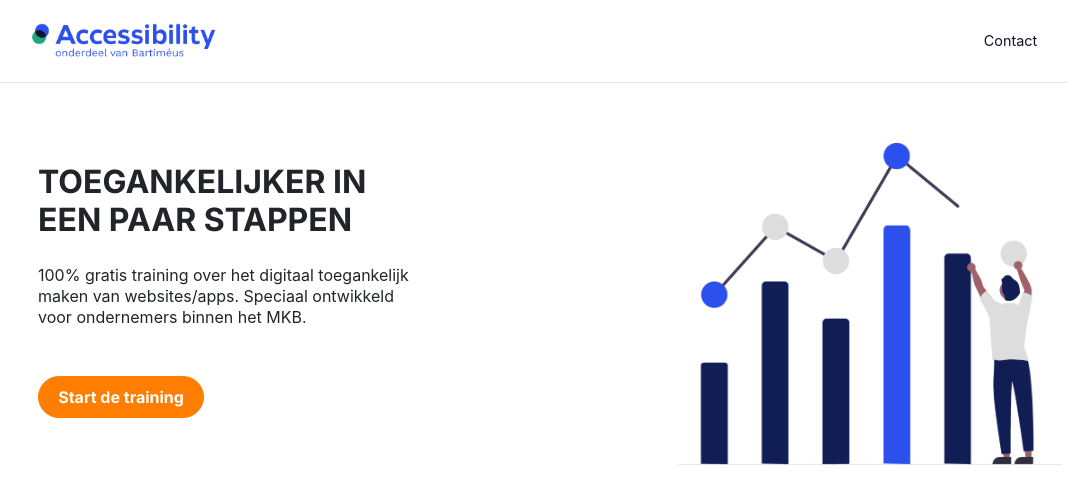
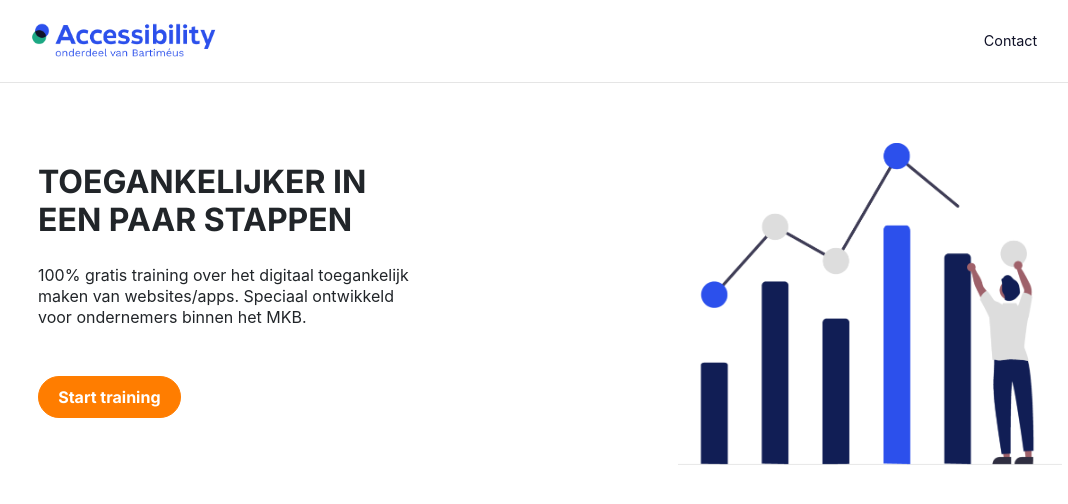
Before and after one commit to Lotte-a/Accessibility-training, a React (Create React App) app: page / in a window 1280 px wide. Shown: the top 504 px of the page, without its empty margins (90-1158 px from the left). Built offline with nearby package versions, Linux system fonts and the light colour scheme; the HTML template or start-up script is replaced by a standard one.

Commit message:
Add home markup

```diff
--- a/src/components/Home.js
+++ b/src/components/Home.js
@@ -1,6 +1,6 @@
 import React from 'react';
 import {Link} from 'react-router-dom';
-
+import { Helmet } from 'react-helmet';
 import { Row, Button } from 'react-bootstrap';
 import 'bootstrap/dist/css/bootstrap.css';
 
@@ -8,21 +8,22 @@ import IntroImage from '../images/intro.png';
 
 const Home = () => (
     <Row className="home">
-            <div className="home-introduction col-lg-6 col-sm-12 col-xs-12">
+        <Helmet>
+            <title>Accessibility Training</title>
+        </Helmet>
+
+        <div className="home-introduction hidden-hover col-lg-6 col-sm-12 col-xs-12">
             <h1 class="home__title">Toegankelijker in een paar stappen</h1>
 
             <p class="home__text">100% gratis training over het digitaal toegankelijk maken van websites/apps. Speciaal ontwikkeld voor ondernemers binnen het MKB.</p>
 
-                <Button className="home__button btn-orange">Start de training</Button>
+            <Link to="/introduction"><Button className="home__button btn-orange">Start training</Button></Link>
         </div>
 
         <div className="home__image col-lg-6 col-sm-12 col-xs-12">
-                <img src={IntroImage} class="home__image-size" />
+            <img src={IntroImage} alt="" class="home__image-size" />
         </div>
     </Row>
-
-         /* <h1>Hello from Home</h1>
-         <button><Link to="/introduction">Start training</Link></button> */
 );
 
 export default Home;
```
Lines whose indentation alone changed are shown as unchanged.
